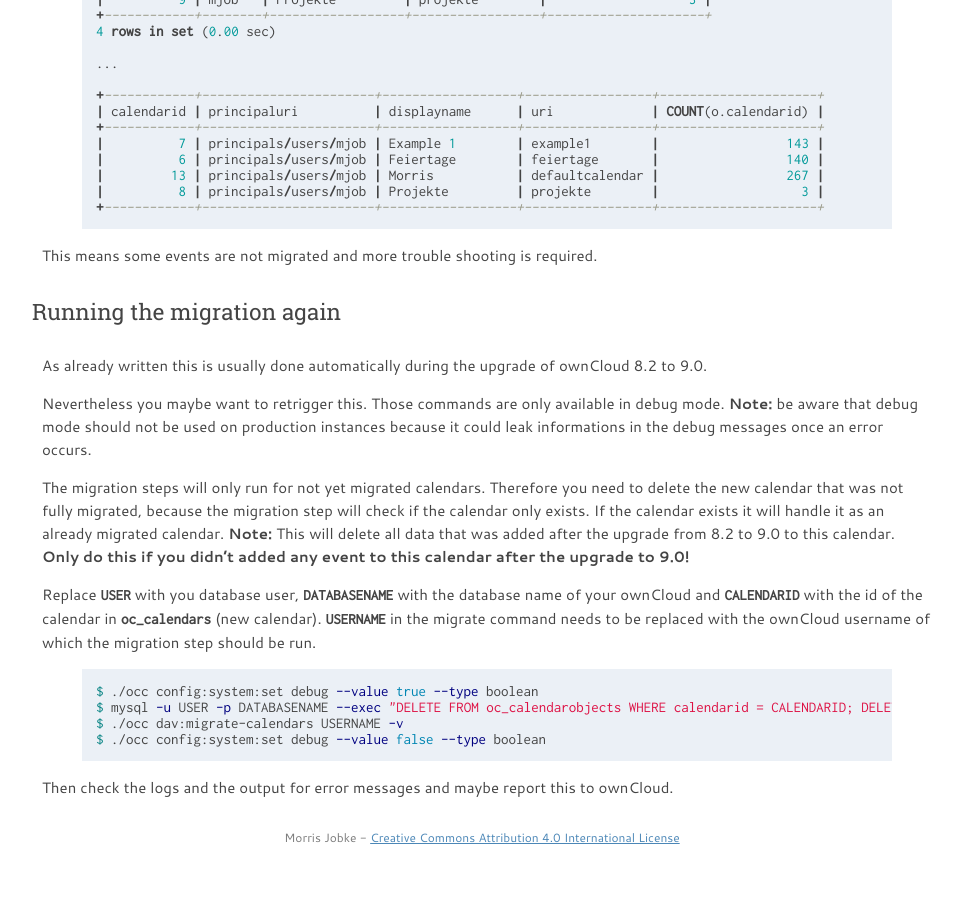
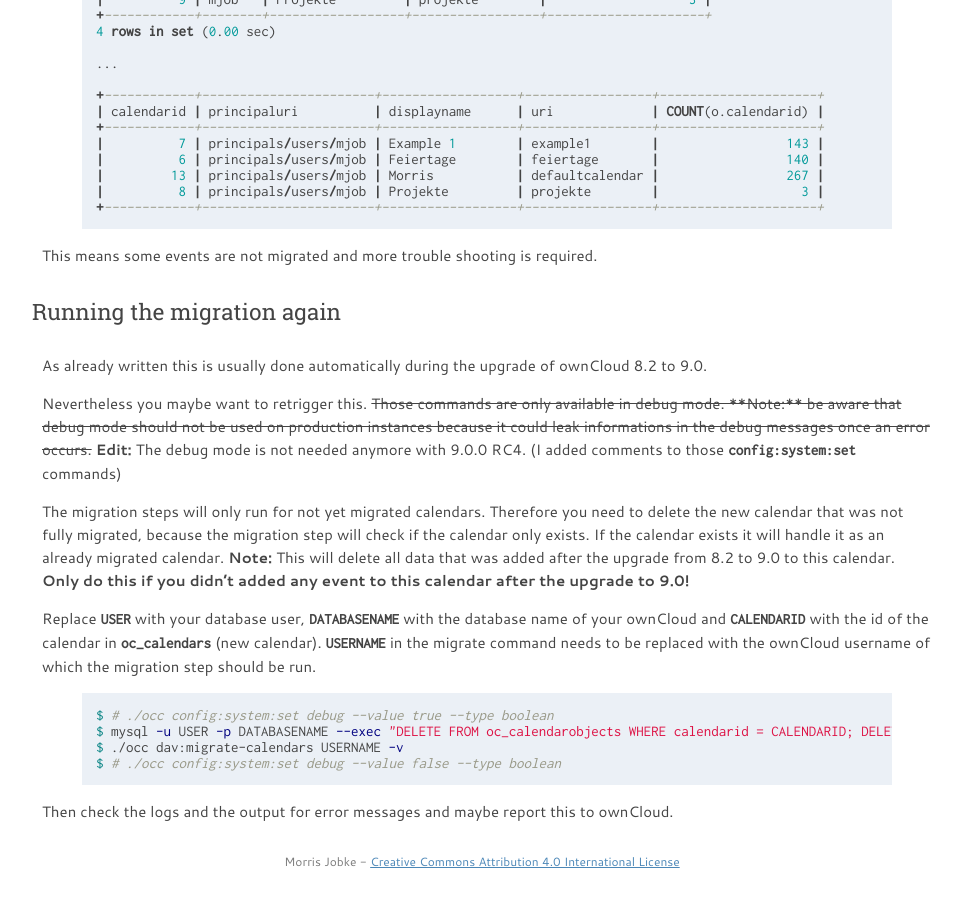
Before and after one commit to MorrisJobke/morrisjobke.github.io, a Jekyll site: the page built from _posts/2016-03-07-ownCloud-9.0-calendar-migration-analysis.md, in a window 1280 px wide and 900 px high, scrolled down 1509 px. Shown: the whole window, without its empty margins (158-1119 px from the left). Built offline with Jekyll 4.4.1, drawn with Linux system fonts in a browser that asks for light colours; before the commit the page ends 2385 px from its top, so only the background shows below that.

Commit message:
fix typo and remove debug mode

```diff
--- a/_posts/2016-03-07-ownCloud-9.0-calendar-migration-analysis.md
+++ b/_posts/2016-03-07-ownCloud-9.0-calendar-migration-analysis.md
@@ -97,17 +97,17 @@
 
 As already written this is usually done automatically during the upgrade of ownCloud 8.2 to 9.0.
 
-Nevertheless you maybe want to retrigger this. Those commands are only available in debug mode. **Note:** be aware that debug mode should not be used on production instances because it could leak informations in the debug messages once an error occurs.
+Nevertheless you maybe want to retrigger this. <s>Those commands are only available in debug mode. **Note:** be aware that debug mode should not be used on production instances because it could leak informations in the debug messages once an error occurs.</s> **Edit:** The debug mode is not needed anymore with 9.0.0 RC4. (I added comments to those `config:system:set` commands)
 
 The migration steps will only run for not yet migrated calendars. Therefore you need to delete the new calendar that was not fully migrated, because the migration step will check if the calendar only exists. If the calendar exists it will handle it as an already migrated calendar. **Note:** This will delete all data that was added after the upgrade from 8.2 to 9.0 to this calendar. **Only do this if you didn't added any event to this calendar after the upgrade to 9.0!**
 
-Replace `USER` with you database user, `DATABASENAME` with the database name of your ownCloud and `CALENDARID` with the id of the calendar in `oc_calendars` (new calendar). `USERNAME` in the migrate command needs to be replaced with the ownCloud username of which the migration step should be run.
+Replace `USER` with your database user, `DATABASENAME` with the database name of your ownCloud and `CALENDARID` with the id of the calendar in `oc_calendars` (new calendar). `USERNAME` in the migrate command needs to be replaced with the ownCloud username of which the migration step should be run.
 
 {% highlight shell %}
-$ ./occ config:system:set debug --value true --type boolean
+$ # ./occ config:system:set debug --value true --type boolean
 $ mysql -u USER -p DATABASENAME --exec "DELETE FROM oc_calendarobjects WHERE calendarid = CALENDARID; DELETE FROM oc_calendars WHERE id = CALENDARID;"
 $ ./occ dav:migrate-calendars USERNAME -v
-$ ./occ config:system:set debug --value false --type boolean
+$ # ./occ config:system:set debug --value false --type boolean
 {% endhighlight %}
 
 Then check the logs and the output for error messages and maybe report this to ownCloud.
```
